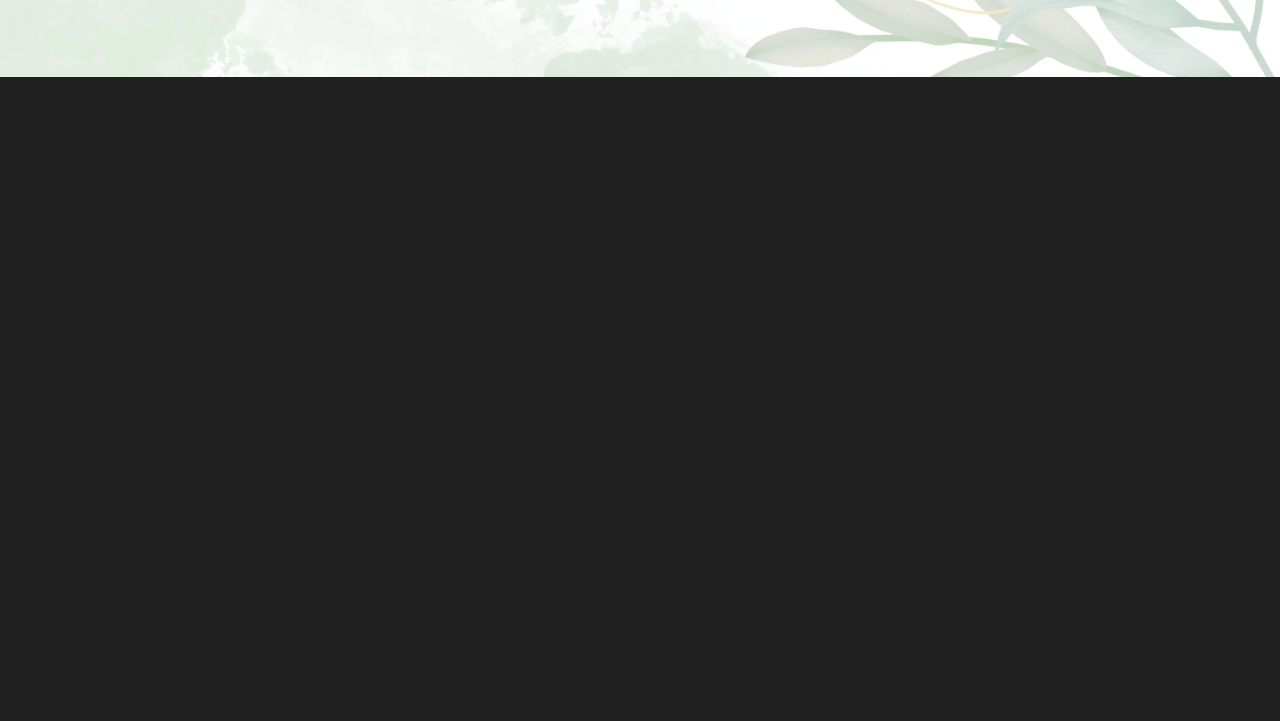
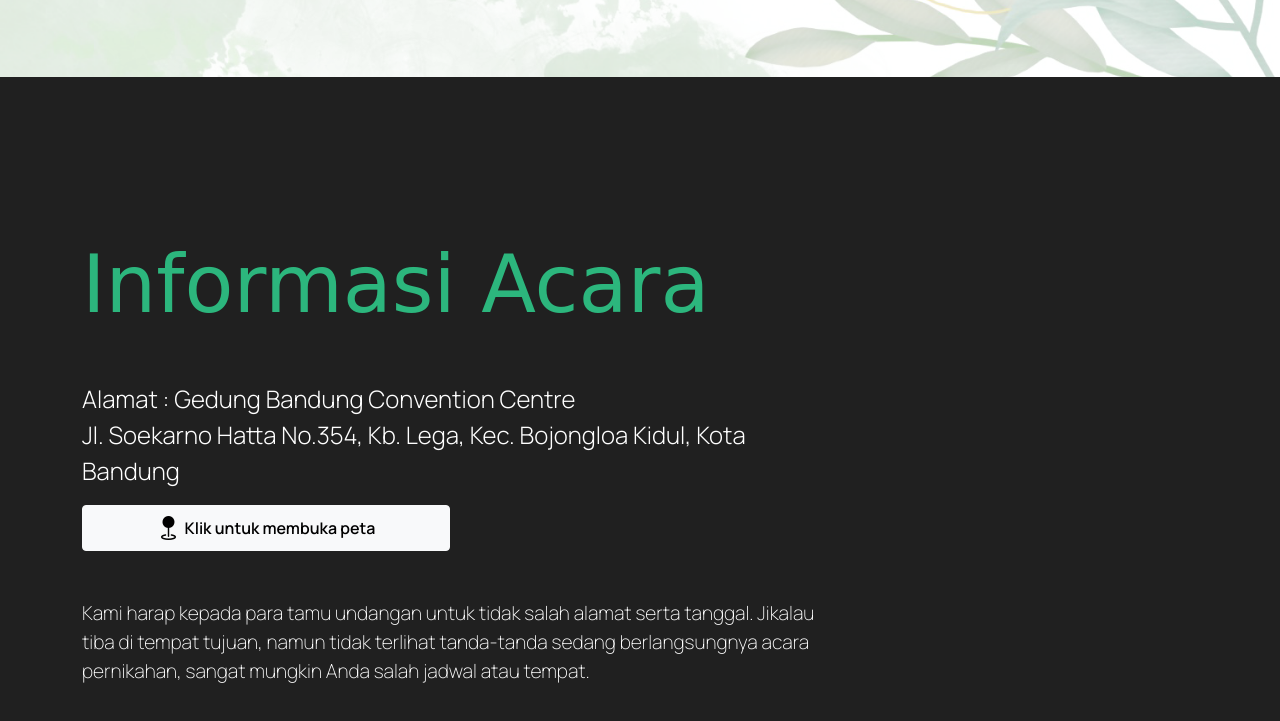
Before and after one commit to rofifr/ofeendree, a plain HTML site: page index.html in a window 1280 px wide. Shown: the part 1616-2337 px from the top of the page. Drawn offline with nearby package versions, Linux system fonts and the light colour scheme; a web font is replaced by a local one.

Commit message:
nambahin info

```diff
--- a/index.html
+++ b/index.html
@@ -13,7 +13,7 @@
     <!-- font -->
     <link rel="preconnect" href="https://fonts.googleapis.com" />
     <link rel="preconnect" href="https://fonts.gstatic.com" crossorigin />
-    <link href="https://fonts.googleapis.com/css2?family=Manrope:wght@300;600;700&family=My+Soul&display=swap" rel="stylesheet" />
+    <link href="https://fonts.googleapis.com/css2?family=Manrope:wght@200;300;600;700&family=My+Soul&display=swap" rel="stylesheet" />
     <!-- SimplyCountdown -->
     <link rel="stylesheet" href="countdown/simplyCountdown.theme.default.css" />
     <script src="countdown/simplyCountdown.min.js"></script>
@@ -142,6 +142,29 @@
       </div>
     </section>
 
+    <section id="info" class="info">
+      <div class="container">
+        <div class="row justify-content-lg-start justify-content-center">
+          <div class="col-md-8 col-10 text-center text-lg-start">
+            <h2>Informasi Acara</h2>
+            <p class="address mt-5 fs-4">
+              Alamat : Gedung Bandung Convention Centre <br />
+              Jl. Soekarno Hatta No.354, Kb. Lega, Kec. Bojongloa Kidul, Kota Bandung
+            </p>
+            <a
+              href="https://maps.app.goo.gl/ir58igYTUAgbgWA29"
+              target="_blank"
+              class="btn btn-light btn-sm mb-5 fw-semibold d-flex align-items-center justify-content-center w-50 fs-6 mx-auto mx-lg-0"
+              ><i class="bi bi-geo-fill fs-4 me-1"></i> Klik untuk membuka peta</a
+            >
+            <p class="description">
+              Kami harap kepada para tamu undangan untuk tidak salah alamat serta tanggal. Jikalau tiba di tempat tujuan, namun tidak terlihat tanda-tanda sedang berlangsungnya
+              acara pernikahan, sangat mungkin Anda salah jadwal atau tempat.
+            </p>
+          </div>
+        </div>
+      </div>
+    </section>
     <script
       src="https://cdn.jsdelivr.net/npm/bootstrap@5.3.2/dist/js/bootstrap.bundle.min.js"
       integrity="sha384-C6RzsynM9kWDrMNeT87bh95OGNyZPhcTNXj1NW7RuBCsyN/o0jlpcV8Qyq46cDfL"
--- a/scrollReveal.js
+++ b/scrollReveal.js
@@ -1 +1,2 @@
 ScrollReveal().reveal(".home", { delay: 300, duration: 1000, easing: "ease-in", distance: "50px" });
+ScrollReveal().reveal(".info", { delay: 500, duration: 2000, easing: "ease-in", distance: "50px", origin: "left" });
--- a/style.css
+++ b/style.css
@@ -112,7 +112,8 @@ body {
   background-color: #fff;
 }
 
-.home h2 {
+.home h2,
+.info h2 {
   color: var(--green);
   font-family: "My Soul", cursive;
   font-size: 5rem;
@@ -158,6 +159,16 @@ body {
 .home .heart i {
   margin: auto;
   color: #fff;
+}
+
+.info {
+  padding-top: 10rem;
+  padding-bottom: 8rem;
+}
+
+.info .description {
+  font-size: 1.2rem;
+  font-weight: 100;
 }
 /* Media Query */
 /* Extra large */
```
